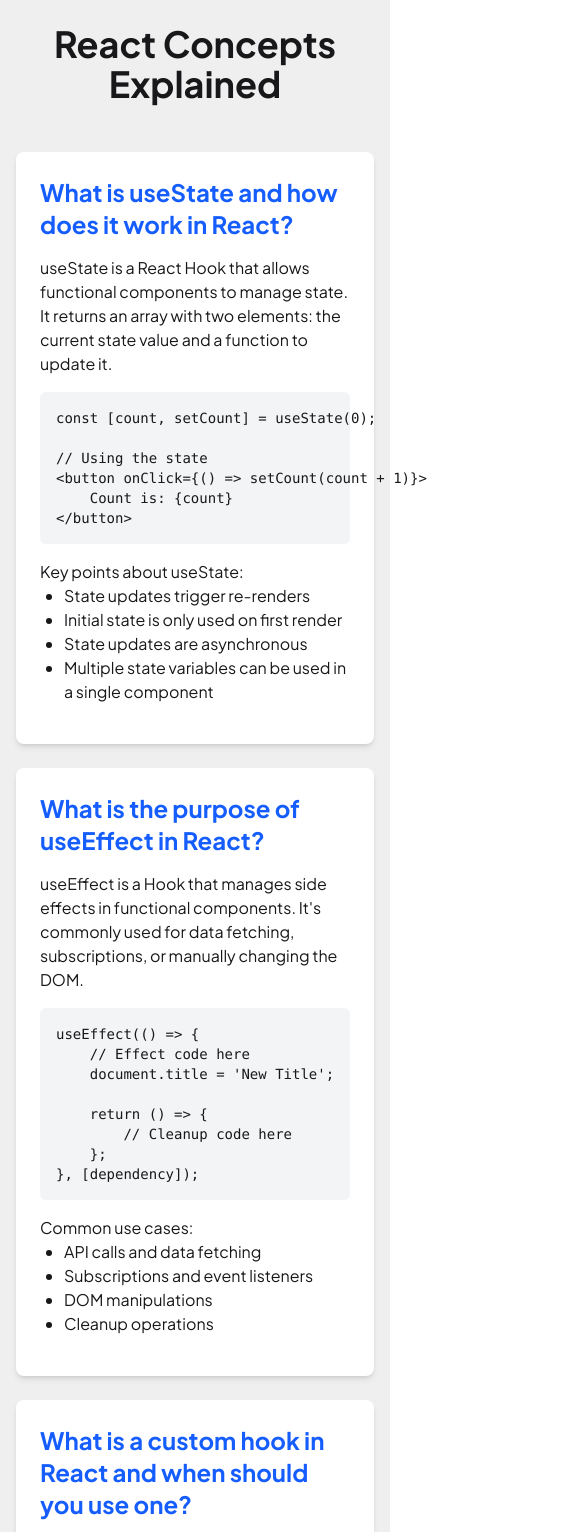
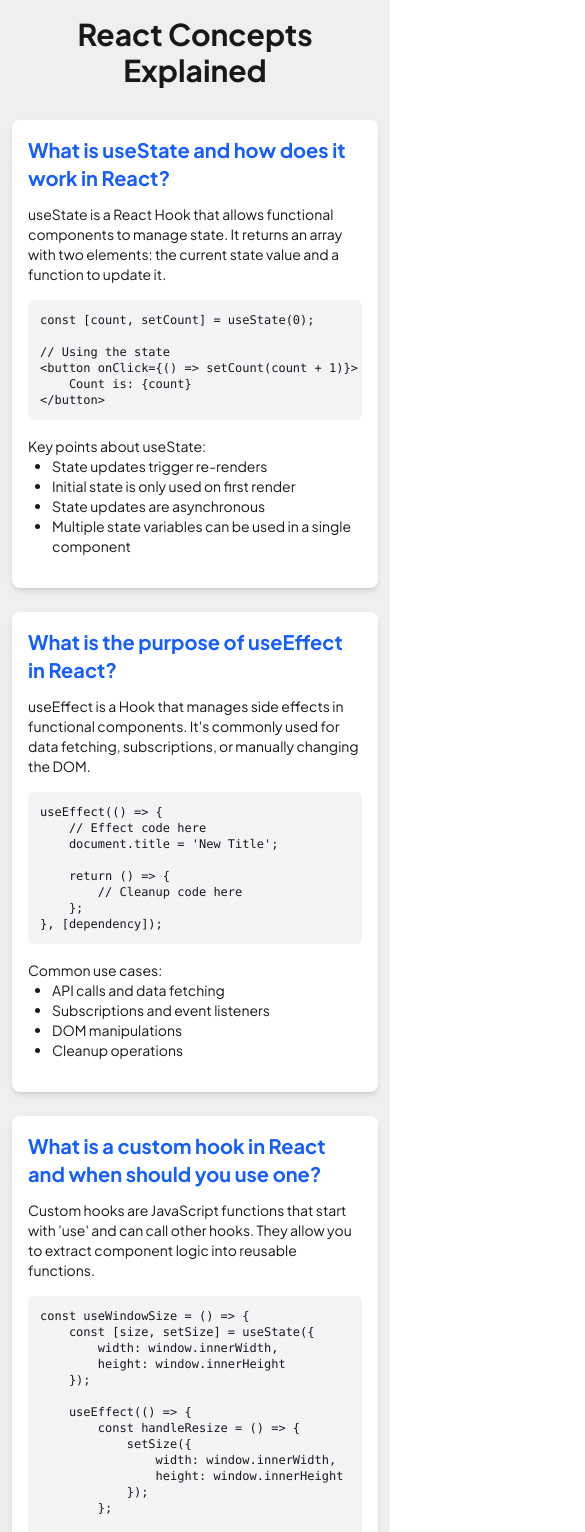
Before and after one commit to piyal007/DocTalk, a React (Vite) app: page /blogs in a window 390 px wide. Shown: the part 80-1612 px from the top of the page, 585 px wide, since content can reach past the window. Built offline with nearby package versions, Linux system fonts and the light colour scheme.

Commit message:
fix loading state properly handled during data fetching

```diff
--- a/src/Pages/Blogs.jsx
+++ b/src/Pages/Blogs.jsx
@@ -2,9 +2,9 @@ import React from 'react';
 
 const BlogCard = ({ title, content }) => {
     return (
-        <div className="bg-white rounded-lg shadow-md p-6 mb-6">
-            <h3 className="text-2xl font-bold mb-4 text-blue-600">{title}</h3>
-            <div className="prose max-w-none">
+        <div className="bg-white rounded-lg shadow-md p-4 sm:p-6 mb-6">
+            <h3 className="text-xl sm:text-2xl font-bold mb-3 sm:mb-4 text-blue-600">{title}</h3>
+            <div className="prose max-w-none text-sm sm:text-base">
                 {content}
             </div>
         </div>
@@ -13,9 +13,9 @@ const BlogCard = ({ title, content }) => {
 
 const Blogs = () => {
     return (
-        <div className="container mx-auto px-4 py-8">
-            <h2 className="text-4xl font-bold text-center mb-12">React Concepts Explained</h2>
-            <div className="max-w-4xl mx-auto space-y-8">
+        <div className="container mx-auto px-3 sm:px-4 py-6 sm:py-8">
+            <h2 className="text-3xl sm:text-4xl font-bold text-center mb-8 sm:mb-12">React Concepts Explained</h2>
+            <div className="max-w-4xl mx-auto space-y-6 sm:space-y-8">
                 <BlogCard
                     title="What is useState and how does it work in React?"
                     content={
@@ -24,8 +24,8 @@ const Blogs = () => {
                                 useState is a React Hook that allows functional components to manage state. It returns an array with two elements:
                                 the current state value and a function to update it.
                             </p>
-                            <div className="bg-gray-100 p-4 rounded-md mb-4">
-                                <pre className="text-sm">
+                            <div className="bg-gray-100 p-3 sm:p-4 rounded-md mb-4 overflow-x-auto">
+                                <pre className="text-xs sm:text-sm">
                                     <code>
                                         {`const [count, setCount] = useState(0);
 
@@ -55,8 +55,8 @@ const Blogs = () => {
                                 useEffect is a Hook that manages side effects in functional components. It's commonly used for data fetching,
                                 subscriptions, or manually changing the DOM.
                             </p>
-                            <div className="bg-gray-100 p-4 rounded-md mb-4">
-                                <pre className="text-sm">
+                            <div className="bg-gray-100 p-3 sm:p-4 rounded-md mb-4 overflow-x-auto">
+                                <pre className="text-xs sm:text-sm">
                                     <code>
                                         {`useEffect(() => {
     // Effect code here
@@ -88,8 +88,8 @@ const Blogs = () => {
                                 Custom hooks are JavaScript functions that start with 'use' and can call other hooks. They allow you to
                                 extract component logic into reusable functions.
                             </p>
-                            <div className="bg-gray-100 p-4 rounded-md mb-4">
-                                <pre className="text-sm">
+                            <div className="bg-gray-100 p-3 sm:p-4 rounded-md mb-4 overflow-x-auto">
+                                <pre className="text-xs sm:text-sm">
                                     <code>
                                         {`const useWindowSize = () => {
     const [size, setSize] = useState({
@@ -134,7 +134,8 @@ const Blogs = () => {
                             </p>
                             <div className="bg-gray-100 p-4 rounded-md mb-4">
                                 <p className="font-semibold mb-2">Controlled Component:</p>
-                                <pre className="text-sm mb-4">
+                                <div>
+                                    <pre className="text-sm mb-4 overflow-x-auto">
                                         <code>
                                             {`const [value, setValue] = useState('');
 
@@ -144,8 +145,10 @@ const Blogs = () => {
 />`}
                                         </code>
                                     </pre>
+                                </div>
                                 <p className="font-semibold mb-2">Uncontrolled Component:</p>
-                                <pre className="text-sm">
+                                <div>
+                                    <pre className="text-sm overflow-x-auto">
                                         <code>
                                             {`const inputRef = useRef();
 
@@ -156,19 +159,20 @@ const Blogs = () => {
                                         </code>
                                     </pre>
                                 </div>
-                            <div className="grid grid-cols-2 gap-4 mb-4">
-                                <div>
-                                    <p className="font-semibold mb-2">Controlled:</p>
-                                    <ul className="list-disc pl-6">
+                            </div>
+                            <div className="grid grid-cols-1 md:grid-cols-2 gap-6 mb-6">
+                                <div className="bg-gray-50 p-4 rounded-lg">
+                                    <p className="font-semibold mb-3 text-blue-600">Controlled:</p>
+                                    <ul className="list-disc pl-6 space-y-2">
                                         <li>React manages the state</li>
                                         <li>More predictable</li>
                                         <li>Immediate access to value</li>
                                         <li>Better for form validation</li>
                                     </ul>
                                 </div>
-                                <div>
-                                    <p className="font-semibold mb-2">Uncontrolled:</p>
-                                    <ul className="list-disc pl-6">
+                                <div className="bg-gray-50 p-4 rounded-lg">
+                                    <p className="font-semibold mb-3 text-blue-600">Uncontrolled:</p>
+                                    <ul className="list-disc pl-6 space-y-2">
                                         <li>DOM handles the state</li>
                                         <li>Less code</li>
                                         <li>Better performance</li>
@@ -193,8 +197,8 @@ const Blogs = () => {
                                 useFormStatus is a new React hook introduced in React 18 that provides form submission state information
                                 within form actions. It's particularly useful in Server Components and helps manage loading states during form submissions.
                             </p>
-                            <div className="bg-gray-100 p-4 rounded-md mb-4">
-                                <pre className="text-sm">
+                            <div className="bg-gray-100 p-3 sm:p-4 rounded-md mb-4 overflow-x-auto">
+                                <pre className="text-xs sm:text-sm">
                                     <code>
                                         {`import { useFormStatus } from 'react-dom';
 
--- a/src/Pages/DoctorDetails.jsx
+++ b/src/Pages/DoctorDetails.jsx
@@ -9,8 +9,10 @@ const DoctorDetails = () => {
     const navigate = useNavigate();
     const [doctor, setDoctor] = useState(null);
     const [hasBooked, setHasBooked] = useState(false);
+    const [loading, setLoading] = useState(true);
 
     useEffect(() => {
+        setLoading(true);
         // Check if user has already booked
         const bookings = JSON.parse(localStorage.getItem('appointments')) || [];
         const existingBooking = bookings.find(booking => booking.doctorId === parseInt(id));
@@ -21,8 +23,18 @@ const DoctorDetails = () => {
             .then(data => {
                 const selectedDoctor = data.find(doc => doc.id === parseInt(id));
                 setDoctor(selectedDoctor);
+                setLoading(false);
             });
     }, [id]);
+
+    if (loading) {
+        return (
+            <div className="min-h-screen flex flex-col items-center justify-center gap-4">
+                <div className="w-16 h-16 border-4 border-blue-600 border-t-transparent rounded-full animate-spin"></div>
+                <p className="text-gray-600">Loading doctor details...</p>
+            </div>
+        );
+    }
 
     if (!doctor) {
         return (
```
Lines whose indentation alone changed are shown as unchanged.
